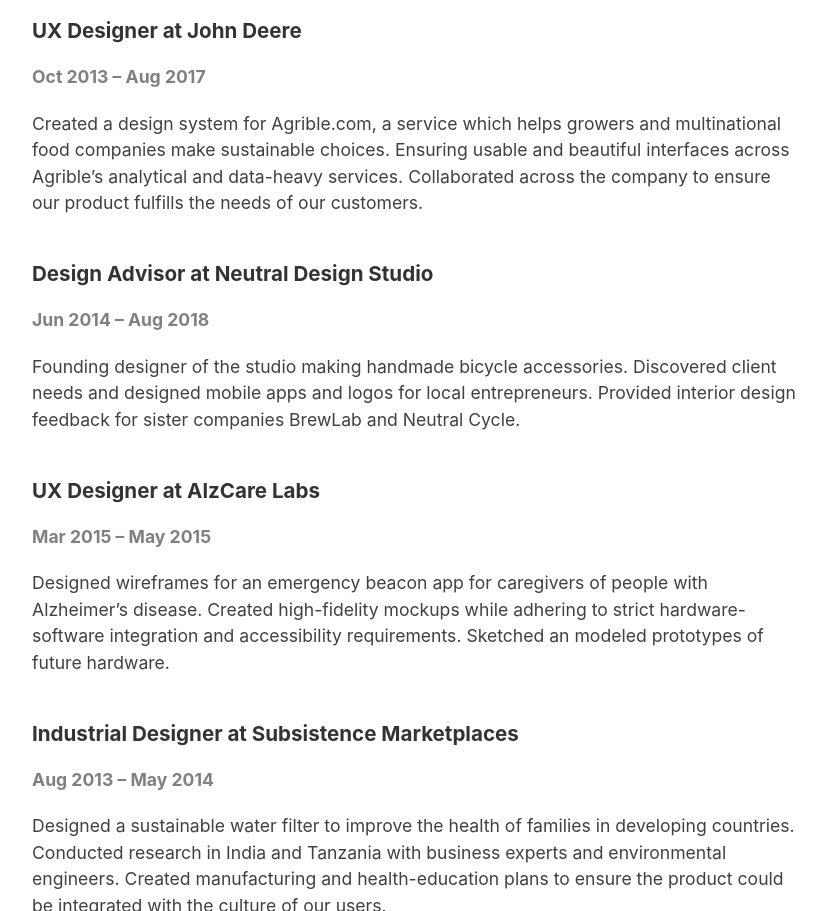
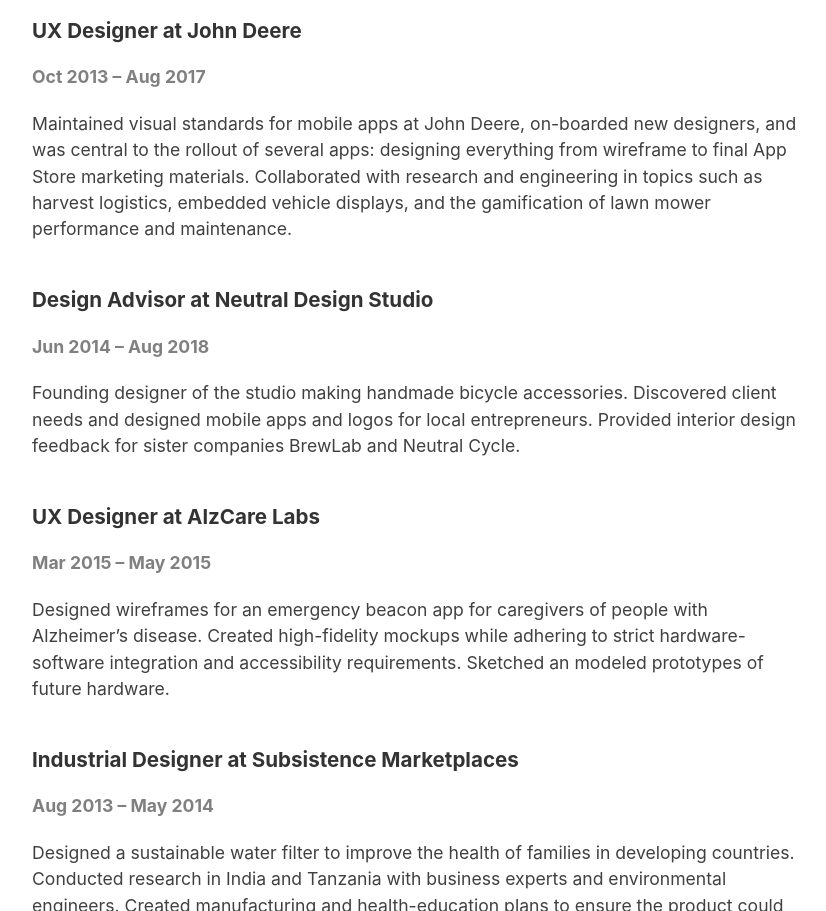
Before and after one commit to AndrewHaglund/AndrewHaglund.github.io, a plain HTML site: page resume.html in a window 1280 px wide. Shown: the part 2104-3015 px from the top of the page, without its empty margins (224-1050 px from the left). Drawn offline with Linux system fonts and the light colour scheme.

Commit message:
Update resume.html

```diff
--- a/resume.html
+++ b/resume.html
@@ -117,7 +117,7 @@ Experience template
 		<div>
 			<h3>UX Designer at John&nbsp;Deere</h3> <!-- Title at Company -->
 			<h4>Oct 2013 – Aug 2017</h4> <!-- start-end -->
-			<p>Created a design system for Agrible.com, a service which helps growers and multinational food companies make sustainable choices. Ensuring usable and beautiful interfaces across Agrible’s analytical and data-heavy services. Collaborated across the company to ensure our product fulfills the needs of our customers.</p> <!-- description -->
+			<p>Maintained visual standards for mobile apps at John Deere, on-boarded new designers, and was central to the rollout of several apps: designing everything from wireframe to final App Store marketing materials. Collaborated with research and engineering in topics such as harvest logistics, embedded vehicle displays, and the gamification of lawn mower performance and maintenance.</p> <!-- description -->
 		</div>
 
 		<div>
```
